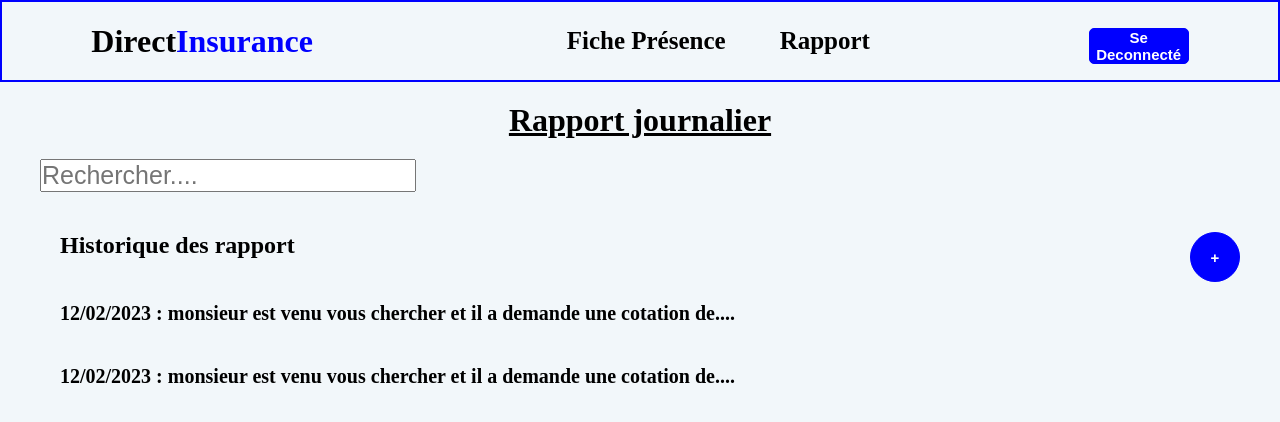
After one commit to jenifer2023/gestionAssurance, a Django app: a page that uses données/templates/données/rapport.html in a window 1280 px wide. The commit adds this page. Shown: the top 422 px of the page. Run offline with Django 4.2, Linux system fonts and the light colour scheme; parts of the project's set-up code (start-up, migrations or seed data) failed here and were passed over.

Commit message:
enregistrement des données du formulaire de rapport

```diff
--- a/authentification/forms.py
+++ b/authentification/forms.py
@@ -13,10 +13,7 @@ class LoginForm(forms.Form):
     )
     username = forms.CharField(max_length=63, label='Nom d’utilisateur ')
     password = forms.CharField(max_length=63, widget=forms.PasswordInput, label='Mot de passe ')
-    # email = models.CharField(max_length=63, null=False, label='Email : ')
-    # code = models.CharField(max_length=5, null=False, label='Code')
-    # poste = models.IntegerField(default=1, choices=choices, label='Poste occupé(e) : ' )
-    # tel = models.CharField(default=0, max_length=20, label='Tel : ')
+
 
 
 class SignupForm(UserCreationForm):
--- a/authentification/templates/authentification/signup.html
+++ b/authentification/templates/authentification/signup.html
@@ -48,7 +48,7 @@
                 </select>
             </div>
             <br>
-            <button type="submit" style="margin-left: 50px ;" > <a href="{% url 'authentification:login' %}" style="color: white; text-decoration: none; font-size: 20px;"></a>S'inscrire</a></button>
+            <button type="submit" style="margin-left: 50px ;" > <a href="{% url 'authentification:login' %}" style="color: white; text-decoration: none; font-size: 20px;">S'inscrire</a></button>
 
         </div>
 
--- /dev/null
+++ b/données/forms.py
@@ -0,0 +1,15 @@
+from django.forms import ModelForm, Textarea
+from . import models
+from .models import Rapport
+from django import forms
+
+
+class RapportForm(ModelForm):
+    class Meta:
+        model = Rapport
+        fields = ('date', 'libelle',)
+        widgets = {
+
+            'lebelle': Textarea(attrs={'cols':50,'rows':10}),
+            # 'date': SelectDateWidget(),
+        }
--- a/données/models.py
+++ b/données/models.py
@@ -54,7 +54,7 @@ class Presence(models.Model):
 
 class Rapport(models.Model):
     date = models.DateTimeField()
-    libelle = models.CharField(max_length=200, null=False)
+    libelle = models.TextField(max_length=200, null=False)
     created_at =models.DateTimeField(auto_now_add=True)
     updated_at =models.DateTimeField(auto_now=True)
 
--- /dev/null
+++ b/données/static/css/rapport.css
@@ -0,0 +1,191 @@
+*{
+    padding: 0;
+    margin: 0;
+    box-sizing: border-box;
+}
+
+body{
+    background-color: rgb(242, 247, 250);
+}
+
+.alle{
+    display: flex;
+    justify-content: space-around;
+    align-items: center;
+    flex-wrap: wrap;
+    border: blue solid 2px;
+    box-shadow: inset;
+}
+
+.liens{
+
+    /* text-align: center; */
+    padding: 5px;
+    margin:20px;
+
+}
+
+.alle h1{
+    color: black;
+}
+
+a{
+    text-decoration: none;
+    font-size: 25px;
+    padding-left: 50px;
+    color: black;
+    font-weight: bold;
+
+}
+
+a:hover{
+    color: blue;
+    cursor: pointer;
+    transition: .4s;
+}
+
+
+span{
+    color: blue;
+}
+
+
+.alle button{
+    border: 1px solid  blue;
+    color: white;
+    width: 100px;
+    font-size: 15px;
+    border-radius: 5px;
+    margin-left: 15px;
+    margin-top: 15px;
+    background-color:  blue;
+    font-weight: bold;
+    text-align: center;
+    transition: .4s;
+    margin-top: 10px;
+}
+
+.alle button:hover{
+    background-color: transparent;
+    cursor: pointer;
+    border: 2px solid black;
+    color: black;
+    font-weight: bold;
+}
+
+.corps{
+    margin: 0 40px;
+}
+
+.corps h1{
+    text-align: center;
+    margin-top: 20px;
+    text-decoration: underline;
+
+}
+
+.corps input{
+    font-size: 25px;
+    padding-right: 50px;
+    margin-top: 20px;
+    align-items: center;
+}
+
+.plus{
+    display: flex;
+    justify-content: space-between;
+    flex-wrap: wrap;
+    margin-top: 20px;
+    padding: 20px 0 0 20px;
+}
+
+.plus button{
+    border: 1px solid  blue;
+    color: white;
+    width: 50px;
+    height: 50px;
+    font-size: 15px;
+    border-radius: 50px;
+    background-color:  blue;
+    font-weight: bold;
+    text-align: center;
+    transition: .4s;
+    }
+
+.plus button:hover{
+    background-color: transparent;
+    cursor: pointer;
+    border: 2px solid black;
+    color: black;
+    font-weight: bold;
+    }
+
+.contenu {
+    padding: 20px;
+}
+.contenu label{
+    font-weight: bold;
+    font-size: 20px;
+}
+
+#boite{
+    visibility: hidden;
+    position: absolute;
+    left: 0;
+    top: 0;
+    width: 100%;
+    height: 100%;
+    text-align: center;
+    z-index: 1000;
+
+
+}
+
+#boite div{
+    width: 500px;
+    height: 500px;
+    margin: 100px auto;
+    background: white;
+    border-radius: 10px;
+    /* -webkit-border-radius:10px;
+    -moz-border-radius: 10px; */
+    padding: 15PX;
+    border: solid 3px blue;
+    position: absolute;
+    /* top: 100px; */
+    left: 50%;
+    /* transform: translate(-50%, 50%);
+    -ms-transform: translate(-50%, 50%);
+    -webkit-transform: translate(-50%, 50%); */
+
+}
+
+#boite p{
+    color: rgb(11, 25, 29);
+    font-size: 25px;
+    margin: 15px 0;
+    text-transform: uppercase;
+    font-weight: bold;
+}
+
+#boite textarea{
+    color: black;
+    font-size: 15px;
+    margin: 25px 0;
+    font-weight: bold;
+    text-transform: capitalize;
+
+}
+
+#boite button{
+    border: 1px solid  blue;
+    color: white;
+    width: 150px;
+    font-size: 15px;
+    border-radius: 30px;
+    background-color:  blue;
+    font-weight: bold;
+    text-align: center;
+    transition: .4s;
+    margin: 20px 0;
+}
--- a/données/templates/données/index.html
+++ b/données/templates/données/index.html
@@ -17,7 +17,7 @@
         </div>
         <div class="liens">
             <a href="secretaire.html">Fiche Présence</a>
-            <a href="rapport.html">Rapport</a>
+            <a href="{% url 'données:rapport' %}">Rapport</a>
         </div>
         <button >
             <a href="{% url 'authentification:login' %}" style="font-size: 15px; text-align: center; color: white;">Se Deconnecter</a></button>
--- /dev/null
+++ b/données/templates/données/rapport.html
@@ -0,0 +1,84 @@
+{% load static %}
+
+<!DOCTYPE html>
+<html lang="en">
+<head>
+    <meta charset="UTF-8">
+    <meta http-equiv="X-UA-Compatible" content="IE=edge">
+    <meta name="viewport" content="width=!, initial-scale=1.0">
+    <link rel="stylesheet" href="{% static '/css/rapport.css' %}">
+    <title>rapport</title>
+</head>
+<body>
+
+
+   <div>
+    <div class="alle">
+        <div>
+            <h1>Direct<span>Insurance</span></h1>
+        </div>
+        <div class="liens">
+            <a href="secretaire.html">Fiche Présence</a>
+            <a href="rapport.html">Rapport</a>
+        </div>
+        <button>Se Deconnecté</button>
+    </div>
+    <div class="corps">
+        <h1>Rapport journalier</h1>
+        <input type="search" name="recherche" id="" placeholder="Rechercher....">
+        <div class="plus">
+            <h2>Historique des rapport</h2>
+            <div>
+            <button onclick="boite()">+</button>
+            <form action="" method="POST" enctype="multipart/form-data">
+                {% csrf_token %}
+            <diolog>
+                <div id="boite">
+                    <div>
+
+                        <p for="date">12/11/2023</p>
+                        <p for="motif">Ajouter le nimi rapport</p>
+                        {{ form.as_p }}
+                        <!-- <textarea name="text" id="libelle" name="libelle" cols="50" rows="10"></textarea> -->
+                        <button type="submit" ><a href="{% url 'données:rapport' %}" style="color: white; text-decoration: none; font-size: 20px;">Ajouter le mini rapport</a></button>
+                        <!-- <button onclick="soumettre(event)">Annuler le mini rapport</button> -->
+                    </div>
+                </div>
+            </diolog>
+        </form>
+            </div>
+        </div>
+        <div class="contenu">
+            <label for="jour">12/02/2023 : </label>
+            <label for="jour">monsieur est venu vous chercher et il a demande une cotation de....</label>
+        </div>
+        <div class="contenu">
+            <label for="jour">12/02/2023 : </label>
+            <label for="jour">monsieur est venu vous chercher et il a demande une cotation de....</label>
+        </div>
+
+    </div>
+   </div>
+
+
+   <script>
+    function boite(event){
+        reservation = document.getElementById("boite");
+        reservation.style.visibility = reservation.style.visibility =="visible" ? "hidden" : "visible"
+
+    }
+
+    function soumettre(event){
+    let selection = document.querySelector("#selection")
+    let nombre = document.querySelector("#nombre")
+    if(nombre.value == ""|| nombre.value<=0){
+        alert("entrer un nombre positif")
+    }
+
+    reservation = document.getElementById("boite");
+        reservation.style.visibility = reservation.style.visibility =="visible" ? "hidden" : "visible"
+    }
+    </script>
+
+</body>
+</html>
--- a/données/urls.py
+++ b/données/urls.py
@@ -5,6 +5,7 @@ app_name = 'données'
 
 urlpatterns = [
     path('', views.index, name='index'),
+    path('rapport/', views.rapport, name='rapport'),
 
 
 ]
--- a/données/views.py
+++ b/données/views.py
@@ -1,5 +1,9 @@
 from django.shortcuts import render, redirect
 from authentification.models import Utilisateur
+from .forms import RapportForm
+from .models import Rapport
+from . import models
+from django import forms
 
 
 def index(request, *args, **kwargs):
@@ -9,8 +13,25 @@ def index(request, *args, **kwargs):
         'users' : users
     }
 
-    # print('<<<<<<<<<<<<<<<<<<<<<<<<<<<<<<<<<<<<<<<')
-    # print(request.Presence.utilisateur.username)
-    # print('<<<<<<<<<<<<<<<<<<<<<<<<<<<<<<<<<<<<<<<')
+    return render(request, 'données/index.html', context)
 
-    return render(request, 'données/index.html', context)
+
+def rapport(request, *args, **kwargs):
+
+    form = RapportForm()
+    if request.method =="POST":
+        form = RapportForm(request.POST)
+        if form.is_valid():
+            form.save()
+
+    return render(request, 'données/rapport.html', {'form':form})
+
+
+# def getRapport(request, *args, **kwargs):
+#     rapport = Rapport.objects.all()
+#     context = {[
+#         'libelle' : libelle,
+#         'date' : date
+#     ]}
+
+#     re
```
Also changed, not shown: données/migrations/0001_initial.py (added), données/migrations/0002_alter_rapport_libelle.py (added), 1 other file.
